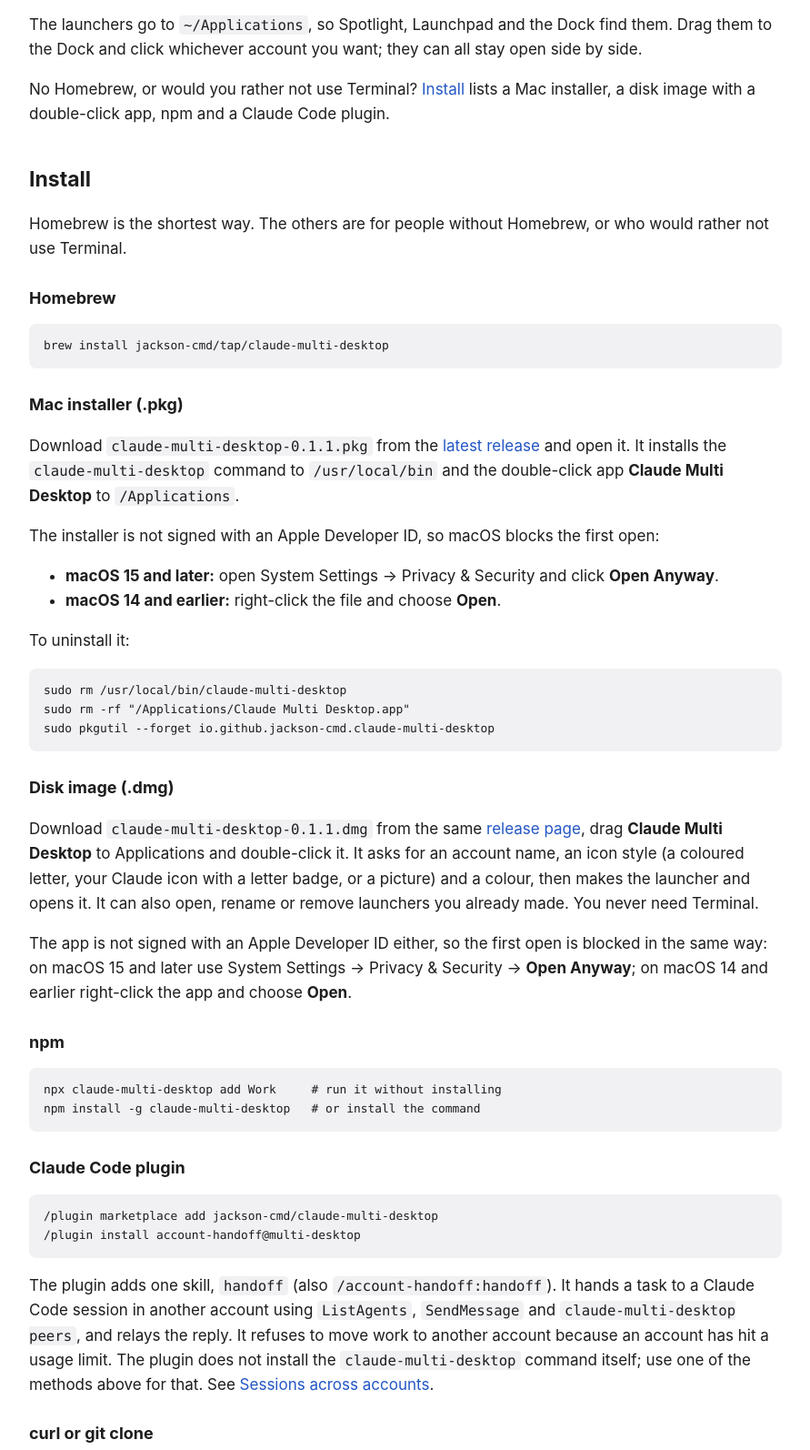
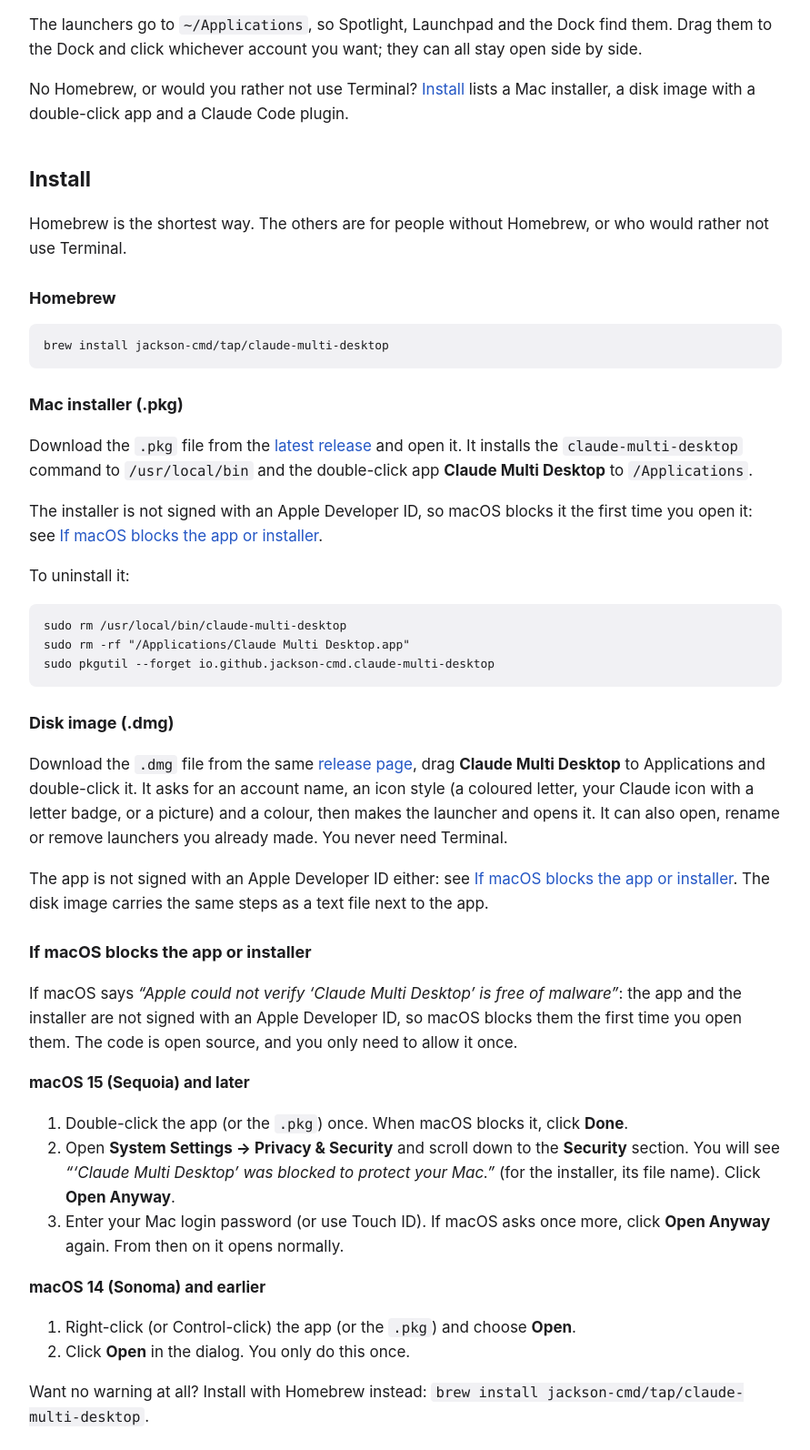
Before and after one commit to jackson-cmd/claude-multi-desktop, a website: page site/index.html in a window 1280 px wide. Shown: the part 1504-3098 px from the top of the page at 91% size, without its empty margins (194-1085 px from the left). Drawn offline with Linux system fonts and the light colour scheme.

Commit message:
Steps for when macOS blocks the app, inside the disk image and in the README (0.1.2)
The .dmg now shows 'If macOS blocks the app.txt' next to the app, with the macOS 15+ path (Done, then Privacy & Security, Open Anyway, password) and the macOS 14 right-click Open path. README, the website and the release notes carry the same steps in one section that the .pkg and .dmg sections link to. npm commands leave the docs until the package is published, like PyPI.

```diff
--- a/package.json
+++ b/package.json
@@ -1,6 +1,6 @@
 {
   "name": "claude-multi-desktop",
-  "version": "0.1.1",
+  "version": "0.1.2",
   "description": "Run multiple Claude Desktop accounts at once on a Mac, sharing one Claude Code setup",
   "keywords": [
     "claude",
--- a/pyproject.toml
+++ b/pyproject.toml
@@ -4,7 +4,7 @@ build-backend = "hatchling.build"
 
 [project]
 name = "claude-multi-desktop"
-version = "0.1.1"
+version = "0.1.2"
 description = "Run multiple Claude Desktop accounts at once on a Mac, sharing one Claude Code setup"
 readme = "README.md"
 license = "MIT"
--- a/site/index.html
+++ b/site/index.html
@@ -26,7 +26,7 @@
   "operatingSystem": "macOS",
   "url": "https://jackson-cmd.github.io/claude-multi-desktop/",
   "downloadUrl": "https://github.com/jackson-cmd/claude-multi-desktop/releases/latest",
-  "softwareVersion": "0.1.1",
+  "softwareVersion": "0.1.2",
   "license": "https://opensource.org/licenses/MIT",
   "isAccessibleForFree": true,
   "offers": { "@type": "Offer", "price": "0", "priceCurrency": "USD" },
@@ -91,7 +91,7 @@ claude-multi-desktop add Work            # launcher "Claude Work" with its own s
 claude-multi-desktop open Work           # second window: sign in with your other account
 claude-multi-desktop add Main --default  # launcher for the account you already use</code></pre>
   <p>The launchers go to <code>~/Applications</code>, so Spotlight, Launchpad and the Dock find them. Drag them to the Dock and click whichever account you want; they can all stay open side by side.</p>
-  <p>No Homebrew, or would you rather not use Terminal? <a href="#install">Install</a> lists a Mac installer, a disk image with a double-click app, npm and a Claude Code plugin.</p>
+  <p>No Homebrew, or would you rather not use Terminal? <a href="#install">Install</a> lists a Mac installer, a disk image with a double-click app and a Claude Code plugin.</p>
 
   <h2 id="install">Install</h2>
   <p>Homebrew is the shortest way. The others are for people without Homebrew, or who would rather not use Terminal.</p>
@@ -100,24 +100,31 @@ claude-multi-desktop add Main --default  # launcher for the account you already
 <pre><code>brew install jackson-cmd/tap/claude-multi-desktop</code></pre>
 
   <h3>Mac installer (.pkg)</h3>
-  <p>Download <code>claude-multi-desktop-0.1.1.pkg</code> from the <a href="https://github.com/jackson-cmd/claude-multi-desktop/releases/latest">latest release</a> and open it. It installs the <code>claude-multi-desktop</code> command to <code>/usr/local/bin</code> and the double-click app <strong>Claude Multi Desktop</strong> to <code>/Applications</code>.</p>
-  <p>The installer is not signed with an Apple Developer ID, so macOS blocks the first open:</p>
-  <ul>
-    <li><strong>macOS 15 and later:</strong> open System Settings → Privacy &amp; Security and click <strong>Open Anyway</strong>.</li>
-    <li><strong>macOS 14 and earlier:</strong> right-click the file and choose <strong>Open</strong>.</li>
-  </ul>
+  <p>Download the <code>.pkg</code> file from the <a href="https://github.com/jackson-cmd/claude-multi-desktop/releases/latest">latest release</a> and open it. It installs the <code>claude-multi-desktop</code> command to <code>/usr/local/bin</code> and the double-click app <strong>Claude Multi Desktop</strong> to <code>/Applications</code>.</p>
+  <p>The installer is not signed with an Apple Developer ID, so macOS blocks it the first time you open it: see <a href="#if-macos-blocks">If macOS blocks the app or installer</a>.</p>
   <p>To uninstall it:</p>
 <pre><code>sudo rm /usr/local/bin/claude-multi-desktop
 sudo rm -rf "/Applications/Claude Multi Desktop.app"
 sudo pkgutil --forget io.github.jackson-cmd.claude-multi-desktop</code></pre>
 
   <h3>Disk image (.dmg)</h3>
-  <p>Download <code>claude-multi-desktop-0.1.1.dmg</code> from the same <a href="https://github.com/jackson-cmd/claude-multi-desktop/releases/latest">release page</a>, drag <strong>Claude Multi Desktop</strong> to Applications and double-click it. It asks for an account name, an icon style (a coloured letter, your Claude icon with a letter badge, or a picture) and a colour, then makes the launcher and opens it. It can also open, rename or remove launchers you already made. You never need Terminal.</p>
-  <p>The app is not signed with an Apple Developer ID either, so the first open is blocked in the same way: on macOS 15 and later use System Settings → Privacy &amp; Security → <strong>Open Anyway</strong>; on macOS 14 and earlier right-click the app and choose <strong>Open</strong>.</p>
+  <p>Download the <code>.dmg</code> file from the same <a href="https://github.com/jackson-cmd/claude-multi-desktop/releases/latest">release page</a>, drag <strong>Claude Multi Desktop</strong> to Applications and double-click it. It asks for an account name, an icon style (a coloured letter, your Claude icon with a letter badge, or a picture) and a colour, then makes the launcher and opens it. It can also open, rename or remove launchers you already made. You never need Terminal.</p>
+  <p>The app is not signed with an Apple Developer ID either: see <a href="#if-macos-blocks">If macOS blocks the app or installer</a>. The disk image carries the same steps as a text file next to the app.</p>
 
-  <h3>npm</h3>
-<pre><code>npx claude-multi-desktop add Work     # run it without installing
-npm install -g claude-multi-desktop   # or install the command</code></pre>
+  <h3 id="if-macos-blocks">If macOS blocks the app or installer</h3>
+  <p>If macOS says <em>“Apple could not verify ‘Claude Multi Desktop’ is free of malware”</em>: the app and the installer are not signed with an Apple Developer ID, so macOS blocks them the first time you open them. The code is open source, and you only need to allow it once.</p>
+  <p><strong>macOS 15 (Sequoia) and later</strong></p>
+  <ol>
+    <li>Double-click the app (or the <code>.pkg</code>) once. When macOS blocks it, click <strong>Done</strong>.</li>
+    <li>Open <strong>System Settings → Privacy &amp; Security</strong> and scroll down to the <strong>Security</strong> section. You will see <em>“‘Claude Multi Desktop’ was blocked to protect your Mac.”</em> (for the installer, its file name). Click <strong>Open Anyway</strong>.</li>
+    <li>Enter your Mac login password (or use Touch ID). If macOS asks once more, click <strong>Open Anyway</strong> again. From then on it opens normally.</li>
+  </ol>
+  <p><strong>macOS 14 (Sonoma) and earlier</strong></p>
+  <ol>
+    <li>Right-click (or Control-click) the app (or the <code>.pkg</code>) and choose <strong>Open</strong>.</li>
+    <li>Click <strong>Open</strong> in the dialog. You only do this once.</li>
+  </ol>
+  <p>Want no warning at all? Install with Homebrew instead: <code>brew install jackson-cmd/tap/claude-multi-desktop</code>.</p>
 
 
   <h3>Claude Code plugin</h3>
```
Also changed, not shown: packaging/dmg/If macOS blocks the app.txt (added, +14 -0 lines), site/guides/two-claude-accounts-on-mac.html (+1 -1 lines), site/llms.txt (+3 -4 lines), .claude-plugin/marketplace.json, CHANGELOG.md, README.md, plugins/account-handoff/.claude-plugin/plugin.json, 5 other files.
